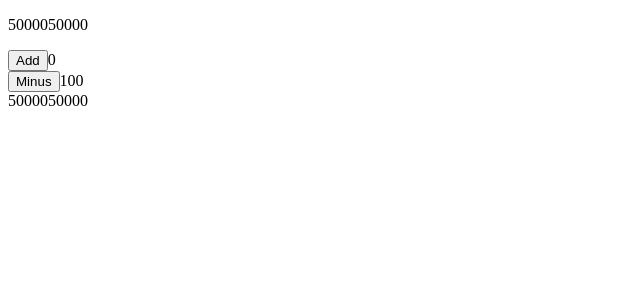
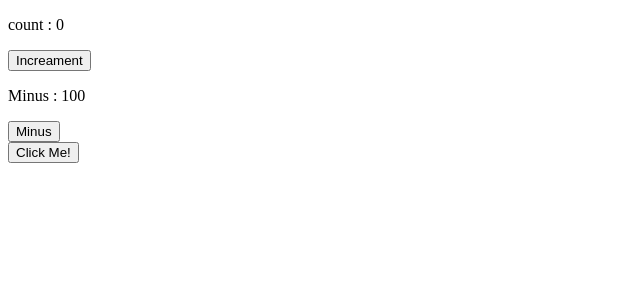
Before and after one commit to Rakeshivam/Master-React-Hooks, a React (Vite) app: page / in a window 1280 px wide. Shown: the top 300 px of the page, without its empty margins (0-640 px from the left). Built offline with nearby package versions, Linux system fonts and the light colour scheme.

Commit message:
useCallback

```diff
--- a/src/App.jsx
+++ b/src/App.jsx
@@ -1,9 +1,9 @@
-import Basic from "./Hooks/useMemo/Basic";
+import Callback from "./Hooks/useCallback/Callback";
 
 function App() {
   return (
     <>
-      <Basic />
+      <Callback />
     </>
   );
 }
--- /dev/null
+++ b/src/Hooks/useCallback/Callback.jsx
@@ -0,0 +1,25 @@
+import React, { useCallback, useState } from "react";
+import Child from "./Child";
+
+const Callback = () => {
+  const [count, setCount] = useState(0);
+  const [minus, setMinus] = useState(100);
+
+  const handleClick = useCallback(() => {
+    console.log("Button Clicked");
+
+  },[])
+  return (
+    <>
+      <p>count : {count}</p>
+      <button onClick={() => setCount(count + 1)}>Increament</button>
+      <p>Minus : {minus}</p>
+      <button onClick={() => setMinus(minus-1)}>Minus</button>
+      <br />
+      <Child handleClick = {handleClick}/>
+
+    </>
+  );
+};
+
+export default Callback;
--- /dev/null
+++ b/src/Hooks/useCallback/Child.jsx
@@ -0,0 +1,11 @@
+import React from 'react'
+
+const Child = ({handleClick}) => {
+  console.log("Child re-rendered");
+
+  return (
+    <button onClick={handleClick}>Click Me!</button>
+  )
+}
+
+export default React.memo(Child)
```
